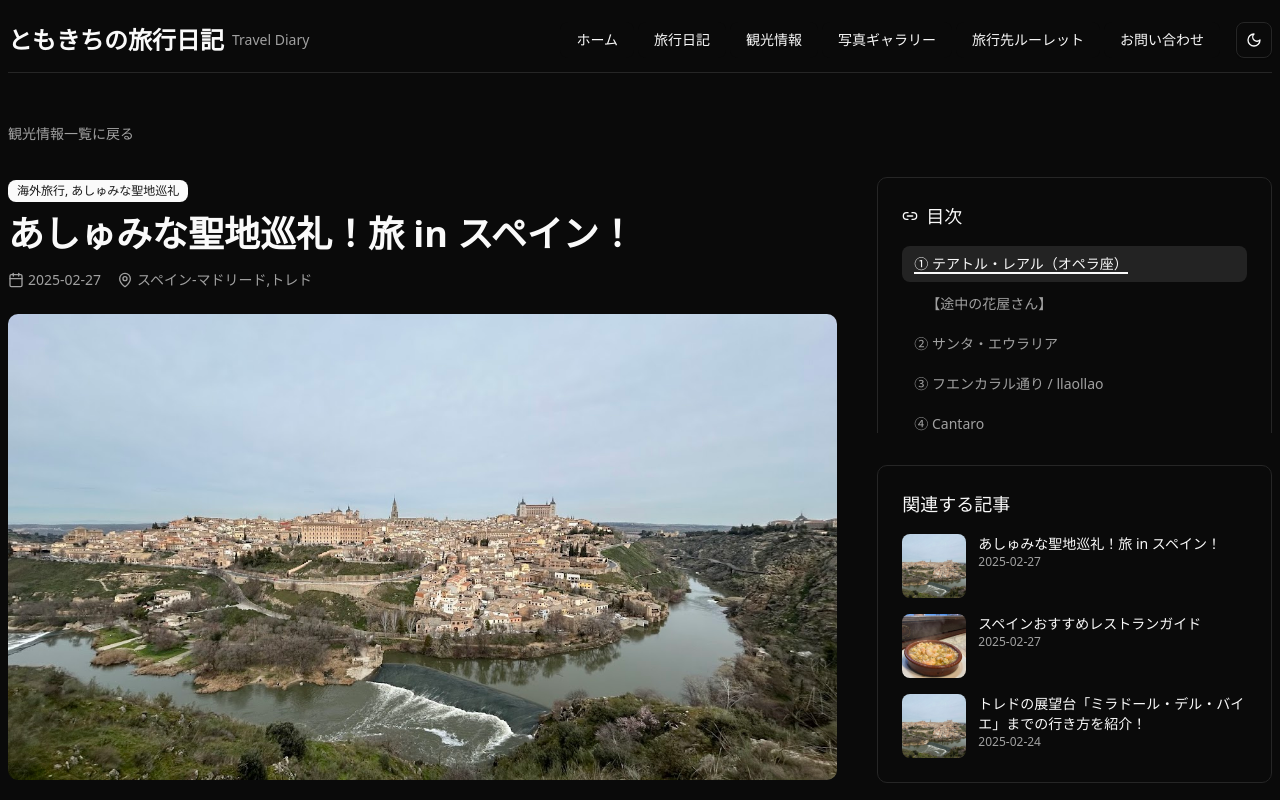
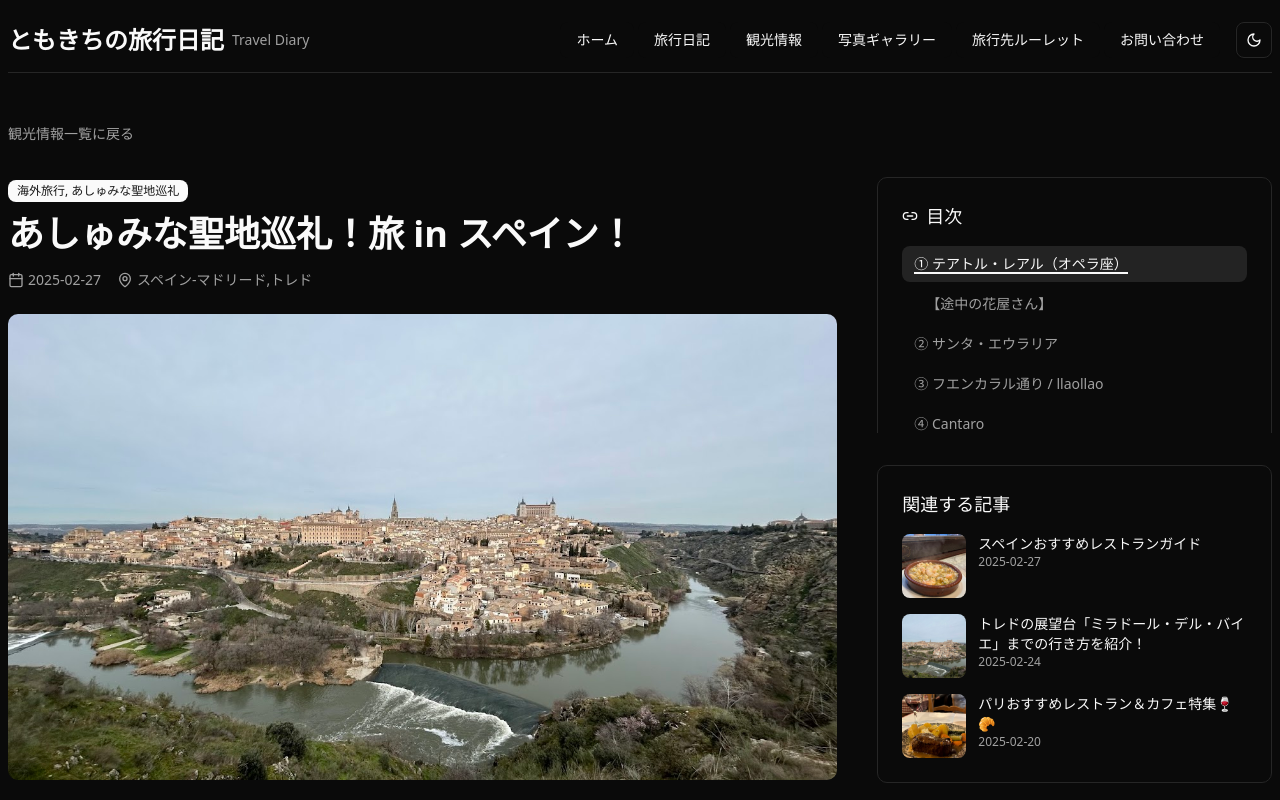
Before and after one commit to tomoki013/new-travelblog, a Next.js app: page /tourism/AshuminaPilgrimage-in-Spain in a window 1280 px wide. Shown: the top 800 px of the page. Built offline with nearby package versions, Linux system fonts and the light colour scheme.

Commit message:
relatedPost修正

```diff
--- a/app/tourism/[slug]/page.tsx
+++ b/app/tourism/[slug]/page.tsx
@@ -38,6 +38,15 @@ export async function generateMetadata(props: { params: Promise<{ slug: string }
 const TourismPostPage = async (props: { params: Promise<{ slug: string }>}) => {
     const params = await props.params;
     const post = await getPostBySlug('tourism', params.slug)
+    const relatedPosts = getAllPosts('tourism')
+        .filter((p) => p.slug !== post.slug)
+        .sort((a, b) => {
+            if (a.category === post.category && b.category !== post.category) return -1;
+            if (a.category !== post.category && b.category === post.category) return 1;
+            if (a.location === post.location && b.location !== post.location) return -1;
+            if (a.location !== post.location && b.location === post.location) return 1;
+            return 0;
+        });
 
     const author = members.find((member) => member.name === post.author);
 
@@ -156,7 +165,7 @@ const TourismPostPage = async (props: { params: Promise<{ slug: string }>}) => {
                         <div className="rounded-lg border bg-card p-6">
                             <h3 className="mb-4 text-lg font-medium">関連する記事</h3>
                             <div className="space-y-4">
-                                {getAllPosts('tourism').slice(0, 3).map((relatedPost) => (
+                                {relatedPosts.slice(0, 3).map((relatedPost) => (
                                     <div key={relatedPost.slug} className="flex gap-3">
                                         <div className="relative h-16 w-16 flex-shrink-0 overflow-hidden rounded-md">
                                             <Image
```
